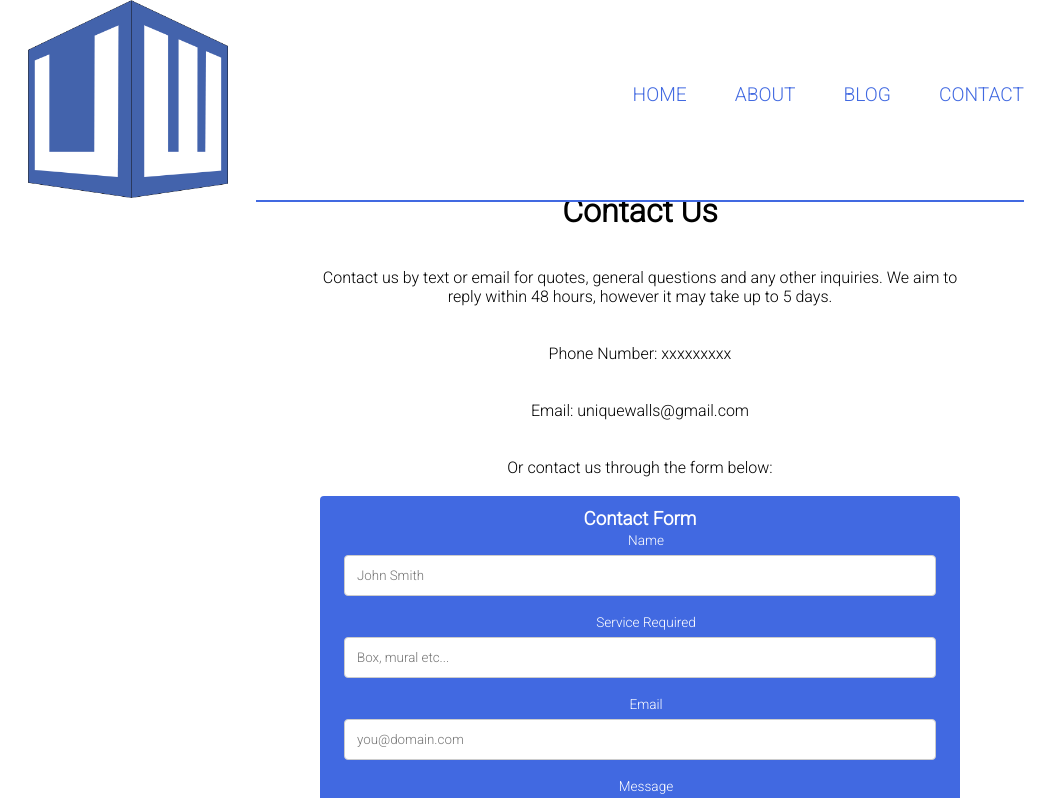
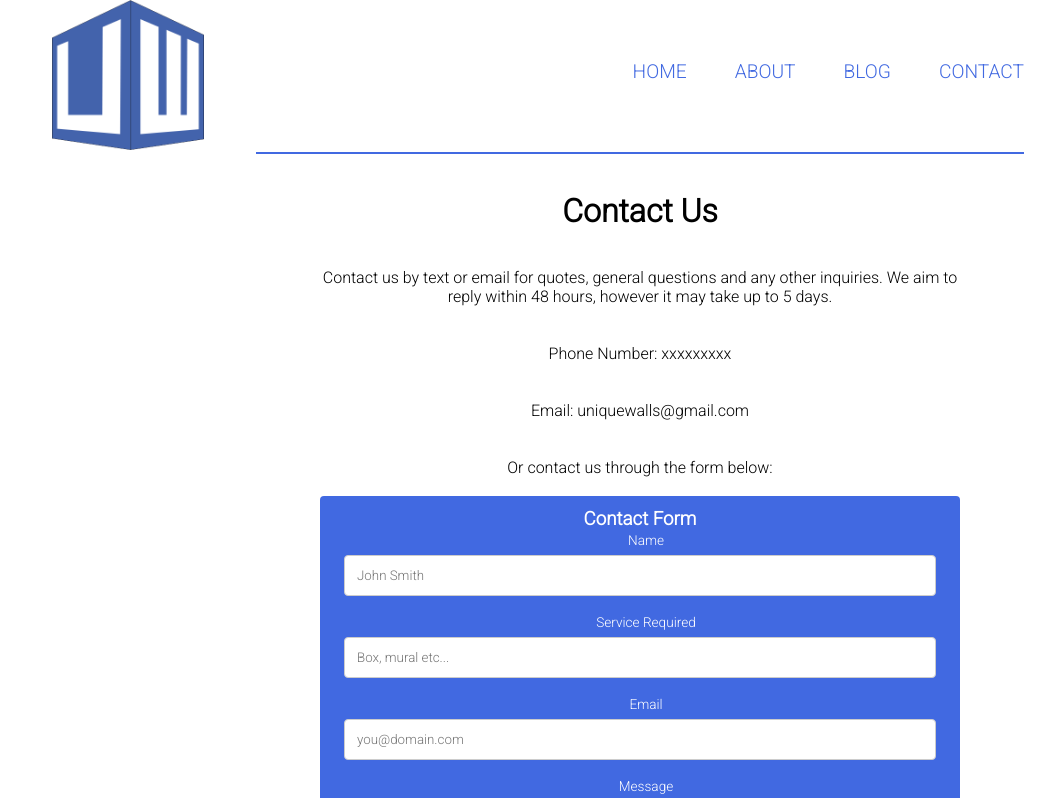
Before and after one commit to samthegul/UniqueWalls, a plain HTML site: page contact.html in a window 1280 px wide. Shown: the top 798 px of the page, without its empty margins (0-1059 px from the left). Drawn offline with Linux system fonts and the light colour scheme.

Commit message:
Navbar image size

```diff
--- a/contact.html
+++ b/contact.html
@@ -14,7 +14,7 @@
 <body>
   <header>
     <div class="imgCont">
-      <a href="#about" class="logo"><img src="images/UW_Box.png" width="200" class="image"></a>
+          <a href="#about" class="logo"><img src="images/UW_Box.png" width="152" class="image"></a>
     </div>
     <input type="checkbox" id="nav-toggle" class="nav-toggle">
     <nav>
```
